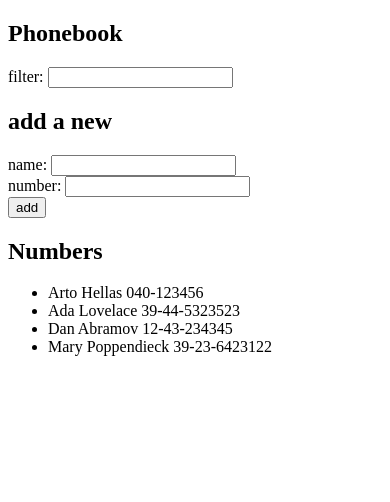
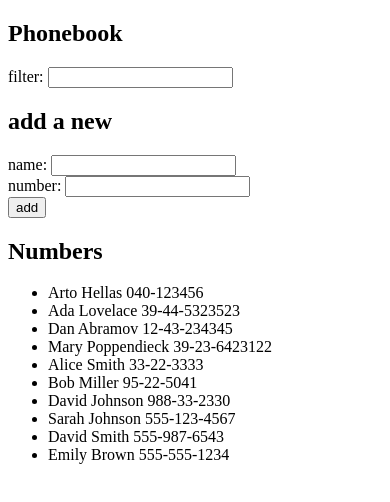
Before and after one commit to giorgiabes/phonebookapp, a React (Vite) app in the folder frontend/: page / in a window 390 px wide. Shown: the top 502 px of the page. Built offline with nearby package versions, Linux system fonts and the light colour scheme; data requests are answered from the project's data file.

Commit message:
The Phonebook step 7

```diff
--- a/frontend/db.json
+++ b/frontend/db.json
@@ -19,6 +19,36 @@
       "name": "Mary Poppendieck",
       "number": "39-23-6423122",
       "id": "4"
+    },
+    {
+      "id": "28b8",
+      "name": "Alice Smith",
+      "number": "33-22-3333"
+    },
+    {
+      "id": "e53f",
+      "name": "Bob Miller",
+      "number": "95-22-5041"
+    },
+    {
+      "id": "b090",
+      "name": "David Johnson",
+      "number": "988-33-2330"
+    },
+    {
+      "id": "6b42",
+      "name": "Sarah Johnson",
+      "number": "555-123-4567"
+    },
+    {
+      "id": "1c3b",
+      "name": "David Smith",
+      "number": "555-987-6543"
+    },
+    {
+      "id": "ee8c",
+      "name": "Emily Brown",
+      "number": "555-555-1234"
     }
   ]
 }
--- a/frontend/src/App.jsx
+++ b/frontend/src/App.jsx
@@ -31,9 +31,13 @@ const App = () => {
       setNewName("");
       setNewNumber("");
     } else {
-      setPersons(persons.concat(newObject));
-      setNewName("");
-      setNewNumber("");
+      axios
+        .post("http://localhost:3001/persons", newObject)
+        .then((response) => {
+          setPersons(persons.concat(response.data));
+          setNewName("");
+          setNewNumber("");
+        });
     }
   };
 
```
